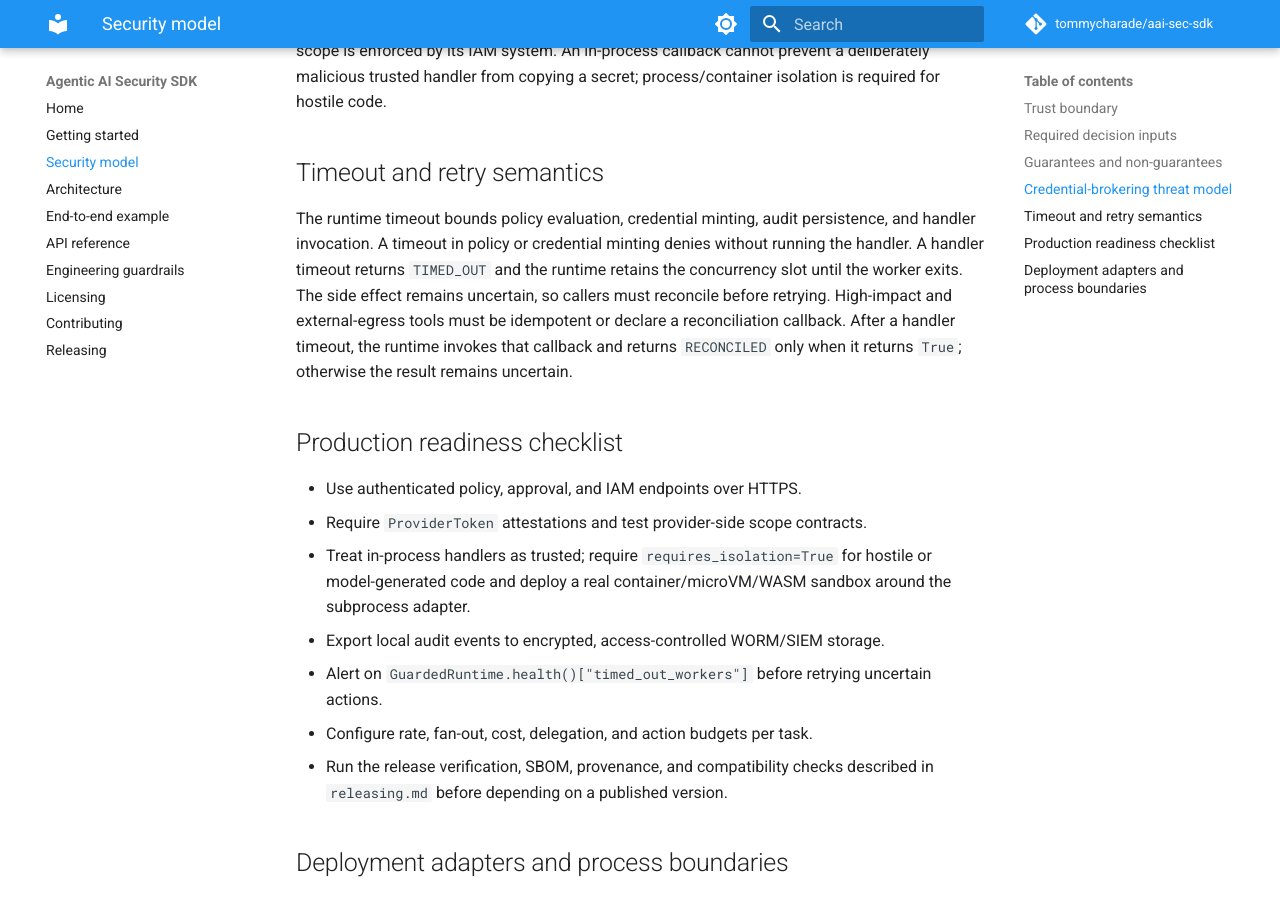
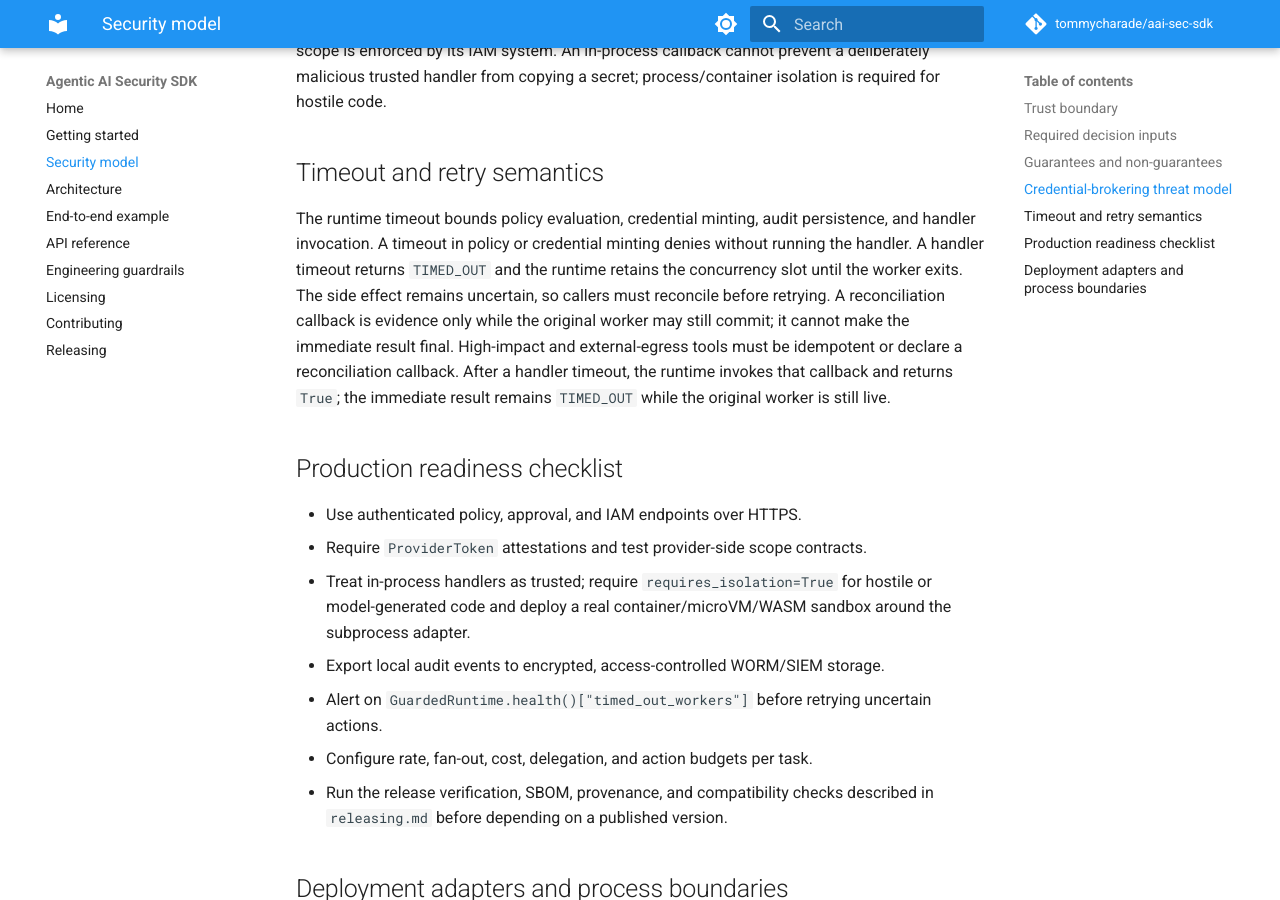
Before and after one commit to tommycharade/aai-sec-sdk, an MkDocs documentation site: the page built from docs/security-model.md, in a window 1280 px wide and 900 px high, scrolled down 1507 px. Built offline with MkDocs 1.6.1 and Material for MkDocs 9.7.7, drawn with Linux system fonts in a browser that asks for light colours; comment, search, counter and statistics services are not loaded.

Commit message:
Keep live timeout results uncertain

```diff
--- a/docs/security-model.md
+++ b/docs/security-model.md
@@ -65,11 +65,13 @@ The runtime timeout bounds policy evaluation, credential minting, audit
 persistence, and handler invocation. A timeout in policy or credential minting
 denies without running the handler. A handler timeout returns `TIMED_OUT` and
 the runtime retains the concurrency slot until the worker exits. The side
-effect remains uncertain, so callers must reconcile before retrying. High-impact
+effect remains uncertain, so callers must reconcile before retrying. A
+reconciliation callback is evidence only while the original worker may still
+commit; it cannot make the immediate result final. High-impact
 and external-egress tools must be idempotent or declare a reconciliation
 callback. After a handler timeout, the runtime invokes that callback and
-returns `RECONCILED` only when it returns `True`; otherwise the result remains
-uncertain.
+returns `True`; the immediate result remains `TIMED_OUT` while the original
+worker is still live.
 
 ## Production readiness checklist
 
```
Also changed, not shown: CHANGELOG.md (+3 -0 lines), 3 other files.
